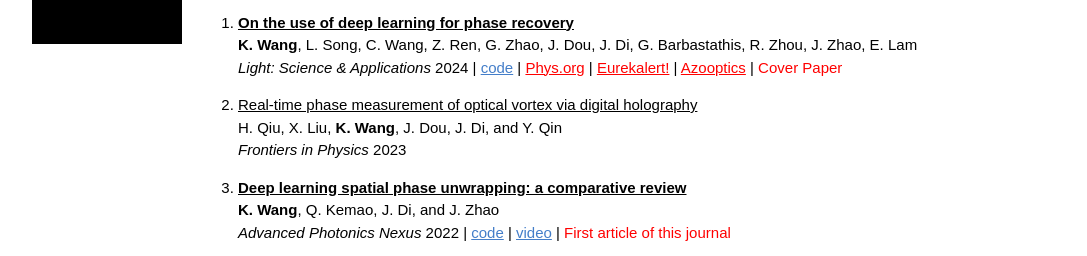
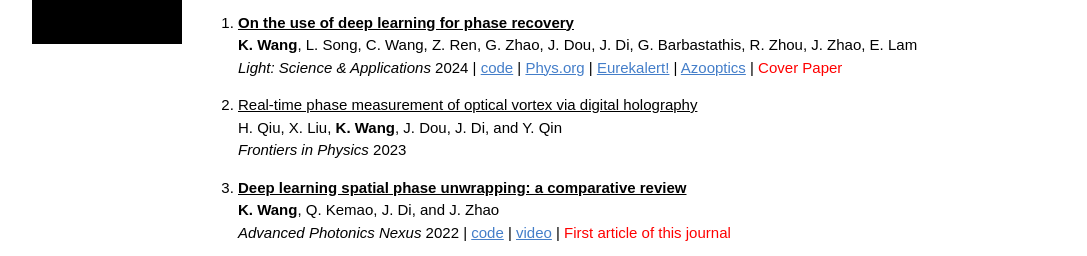
Before and after one commit to kqwang/kqwang.github.io, a plain HTML site: page index.html in a window 1280 px wide. Shown: the part 756-1012 px from the top of the page, without its empty margins (96-1183 px from the left). Drawn offline with Linux system fonts and the light colour scheme; a script that the page names is missing.

Commit message:
Update index.html

```diff
--- a/index.html
+++ b/index.html
@@ -154,7 +154,7 @@
         <br>
         <strong>K. Wang</strong>, L. Song, C. Wang, Z. Ren, G. Zhao, J. Dou, J. Di, G. Barbastathis, R. Zhou, J. Zhao, E. Lam
         <br>
-        <em>Light: Science & Applications</em> 2024 | <a style="color: #447ec9" href="https://github.com/kqwang/phase-recovery">code</a> | <a style="color: red" href="https://phys.org/news/2024-01-deep-phase-recovery.html">Phys.org</a> | <a style="color: red" href="https://www.eurekalert.org/news-releases/1030138">Eurekalert!</a> | <a style="color: red" href="https://www.azooptics.com/News.aspx?newsID=28547">Azooptics</a> | <span style="color:red">Cover Paper</span>
+        <em>Light: Science & Applications</em> 2024 | <a style="color: #447ec9" href="https://github.com/kqwang/phase-recovery">code</a> | <a style="color: #447ec9" href="https://phys.org/news/2024-01-deep-phase-recovery.html">Phys.org</a> | <a style="color: #447ec9" href="https://www.eurekalert.org/news-releases/1030138">Eurekalert!</a> | <a style="color: #447ec9" href="https://www.azooptics.com/News.aspx?newsID=28547">Azooptics</a> | <span style="color:red">Cover Paper</span>
         </p>
 
         <p>
```
